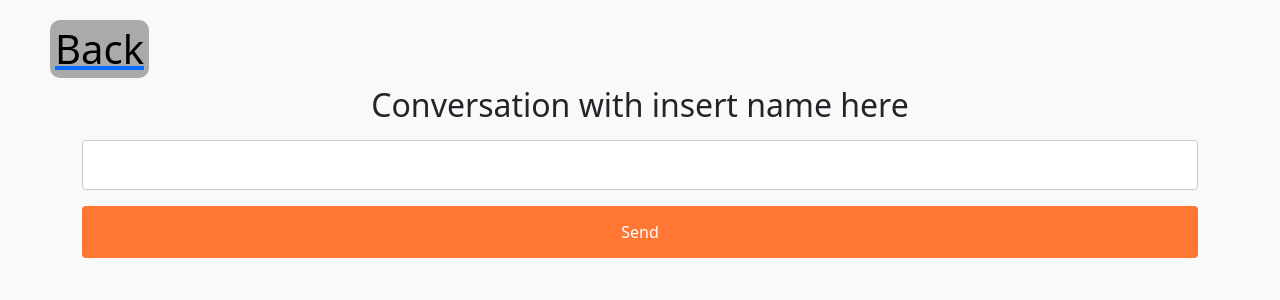
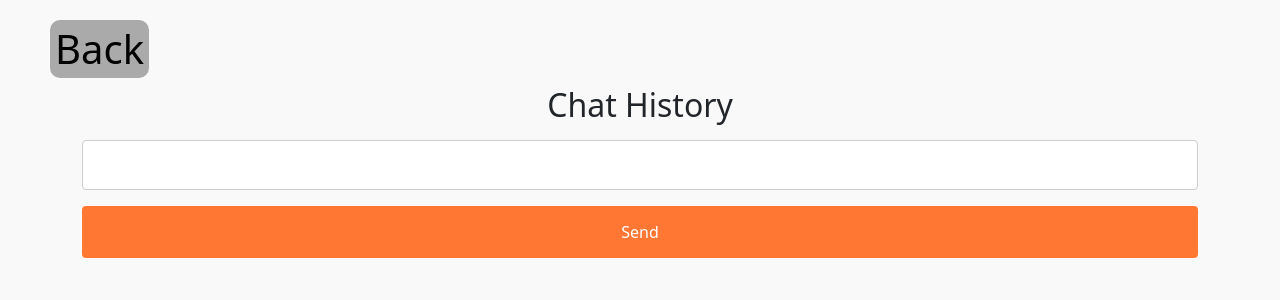
Before and after one commit to Mug-Costanza/Gymmy, a Django app: template gym/templates/room.html in a window 1280 px wide. Shown: the part 76-376 px from the top of the page. Run offline with Django 4.2, Linux system fonts and the light colour scheme; the template is opened without the code that fills it, so the values that code supplies are empty; some libraries are stand-ins or nearby versions.

Commit message:
Update room.html
- fixed/improve UI
- Back button now takes the user to the previous page, not the chat list

```diff
--- a/gym/templates/room.html
+++ b/gym/templates/room.html
@@ -54,17 +54,19 @@ h2{
     color: black;
     border-radius: 10px;
     padding: 5px;
-
 }
+ a {
+  text-decoration: none;
+ }
 
 </style>
 <script   src="https://code.jquery.com/jquery-3.1.1.min.js"   integrity="sha256-hVVnYaiADRTO2PzUGmuLJr8BLUSjGIZsDYGmIJLv2b8="   crossorigin="anonymous"></script>
 </head>
 <body>
-  <a href="{% url 'chat_home'%}">
+  <a href="javascript:history.back()">
     <h1 class="backbutton">Back</h1>
   </a>
-    <h2>Conversation with {{ 'insert name here' }}</h2>
+    <h2>Chat History</h2>
 
 <div id="display">
 
@@ -85,7 +87,7 @@ h2{
                 $("#display").empty();
                 for (var key in response.messages)
                 {
-                    var temp="<div class='container darker'><b>"+response.messages[key].user+"</b><p>"+response.messages[key].value+"</p><span class='time-left'>"+response.messages[key].date+"</span></div>";
+                    var temp="<div class='container darker'><b>"+response.messages[key].user+"</b>   "+response.messages[key].date+"<p>"+response.messages[key].value+"</p><span class='time-left'>"+"</span></div>";
                     $("#display").append(temp);
                 }
             },
@@ -95,6 +97,7 @@ h2{
         });
     },1000);
     })
+
     </script>
 
 <div class="container">
@@ -131,7 +134,7 @@ h2{
     }
     </style>
 <form id="post-form">
-    {% csrf_token %}
+  {% csrf_token %}
     <input type="hidden" name="username" id="username" value="{{username}}"/>
     <input type="hidden" name="room_id" id="room_id" value="{{room_details.id}}"/>
     <input type="text" name="message" id="message" width="100px" />
```
